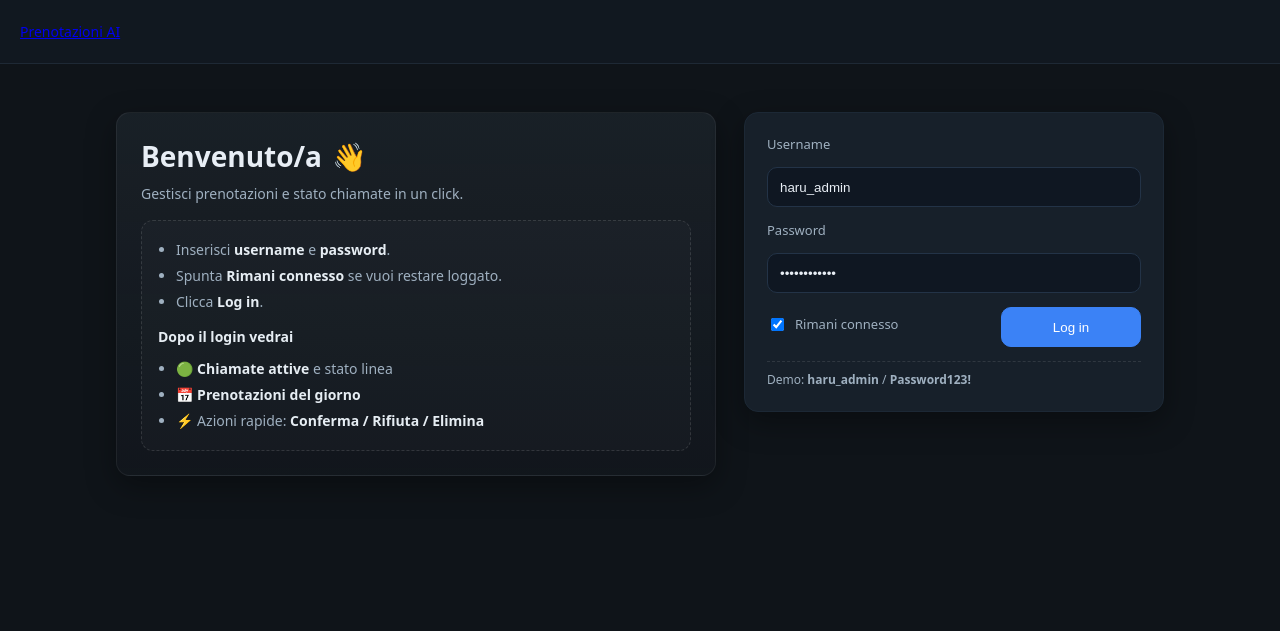
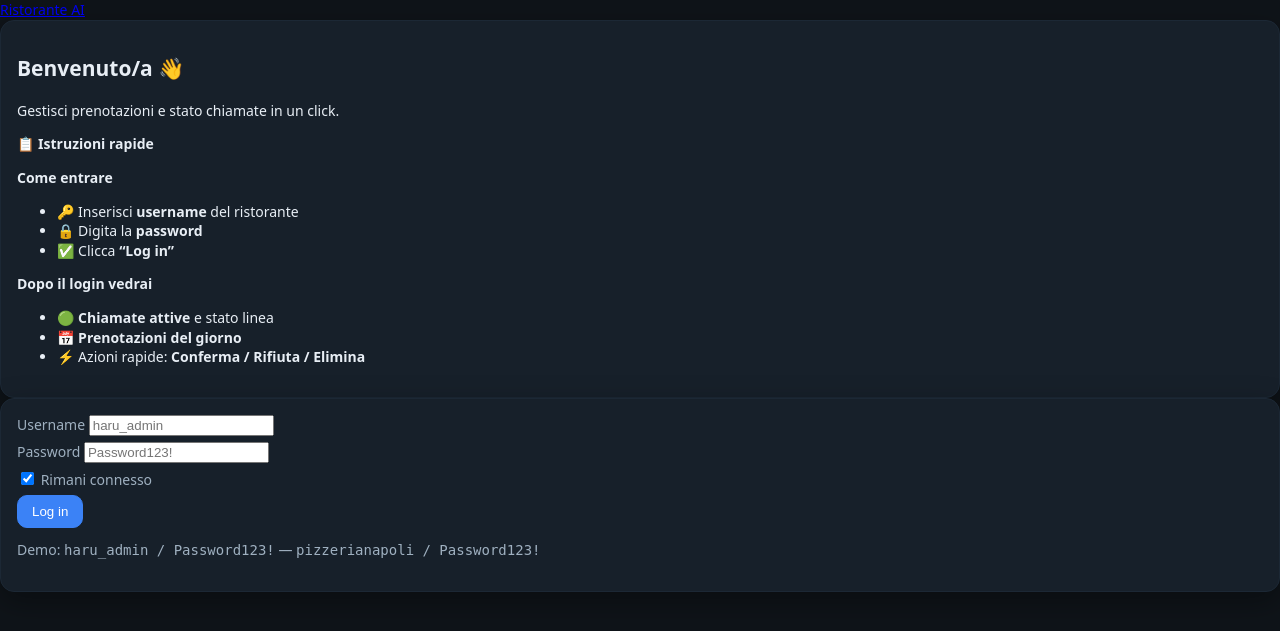
Before and after one commit to xalexyi/prenotazioni-ai, a Python web app: template templates/login.html in a window 1280 px wide. Shown: the top 631 px of the page. Run offline with Jinja, Linux system fonts and the light colour scheme; the template is opened without the code that fills it, so the values that code supplies are empty.

Commit message:
auto-deploy 2025-10-09 23:03:14

```diff
--- a/templates/base.html
+++ b/templates/base.html
@@ -1,41 +1,52 @@
 <!doctype html>
 <html lang="it">
   <head>
-  <meta charset="utf-8">
-  <title>{% block title %}Prenotazioni AI{% endblock %}</title>
+    <meta charset="utf-8" />
     <meta name="viewport" content="width=device-width, initial-scale=1" />
-  <link href="/static/css/styles.css" rel="stylesheet">
+    <title>{{ rest_name or "Ristorante AI" }}</title>
+    <link rel="stylesheet" href="{{ url_for('static', filename='css/styles.css') }}">
   </head>
   <body class="theme-dark">
-  <header class="topbar">
-    <div class="left">
-      <a class="brand" href="{{ url_for('dashboard') if current_user.is_authenticated else url_for('login_page') }}">
-        Prenotazioni AI
-      </a>
+    <header class="nav">
+      <div class="nav-left">
+        <a href="{{ url_for('login') }}" class="brand">Ristorante AI</a>
+        {% if rest_name %}<span class="muted">Area riservata · {{ rest_name }}</span>{% endif %}
       </div>
 
-    <div class="right">
+      <div class="nav-right">
         {% if current_user.is_authenticated %}
+          <a class="btn" href="{{ url_for('dashboard') }}">Dashboard</a>
+
           <div class="dropdown">
             <button class="btn">Azioni ▾</button>
             <div class="dropdown-menu">
-          <button id="btn-weekly-hours" class="dropdown-item">Orari settimanali...</button>
-          <button id="btn-special-days" class="dropdown-item">Giorni speciali...</button>
-          <button id="btn-status" class="dropdown-item">Stato &amp; riepilogo...</button>
-          <button id="btn-menu" class="dropdown-item" onclick="alert('Menù & prezzi: da implementare 🧑‍🍳')">Menù & prezzi...</button>
-          <form method="post" action="{{ url_for('logout') }}" style="margin:0;">
-            <button class="dropdown-item text-danger" type="submit">Logout</button>
-          </form>
+              <a href="#" onclick="alert('Menù & prezzi: da implementare 🛠');return false;">Menù & prezzi…</a>
             </div>
           </div>
+
+          <form method="post" action="{{ url_for('logout') }}" style="display:inline">
+            <button class="btn btn-danger">Logout</button>
+          </form>
         {% endif %}
       </div>
     </header>
 
     <main class="container">
+      {% with messages = get_flashed_messages(with_categories=true) %}
+        {% if messages %}
+          <div class="flash-wrap">
+            {% for category, msg in messages %}
+              <div class="flash {{ category }}">{{ msg }}</div>
+            {% endfor %}
+          </div>
+        {% endif %}
+      {% endwith %}
+
+      <div id="app">
         {% block body %}{% endblock %}
+      </div>
     </main>
 
-  <script src="/static/js/main.js"></script>
+    <script src="{{ url_for('static', filename='js/main.js') }}"></script>
   </body>
 </html>
--- a/templates/login.html
+++ b/templates/login.html
@@ -1,120 +1,54 @@
 {% extends "base.html" %}
-{% block title %}Accedi — Ristorante AI{% endblock %}
+{% block body %}
+<div class="login-grid">
+  <section class="card">
+    <h2>Benvenuto/a 👋</h2>
+    <p>Gestisci prenotazioni e stato chiamate in un click.</p>
 
-{% block body %}
-<style>
-  /* Stili locali solo per questa pagina, non toccano la dashboard */
-  .auth-wrap { max-width: 1080px; margin: 48px auto 0; padding: 0 16px; }
-  .auth-grid {
-    display: grid;
-    grid-template-columns: 1fr 420px;
-    gap: 28px;
-    align-items: start;
-  }
-  .auth-info.card {
-    padding: 24px 24px;
-    background: linear-gradient(180deg, rgba(39,55,63,.35) 0%, rgba(23,32,38,.25) 100%);
-    border: 1px solid rgba(255,255,255,.06);
-    border-radius: 14px;
-  }
-  .auth-info .title {
-    font-size: 28px; font-weight: 700; display:flex; align-items:center; gap:10px;
-  }
-  .auth-info .title .wave { filter: drop-shadow(0 0 0 rgba(0,0,0,0)); }
-  .hint { margin-top: 8px; color: var(--muted,#9BA7B0); }
-  .dashed {
-    margin-top: 16px; padding: 16px; border: 1px dashed rgba(255,255,255,.12);
-    border-radius: 12px; background: rgba(255,255,255,.02);
-  }
-  .auth-list { margin: 0; padding-left: 18px; line-height: 1.85; }
-  .auth-list li { color: var(--muted,#9BA7B0); }
-  .auth-list b { color: var(--fg,#E6EDF3); font-weight: 600; }
-
-  .login.card {
-    padding: 22px; border: 1px solid rgba(255,255,255,.07);
-    box-shadow: 0 6px 24px rgba(0,0,0,.28);
-    border-radius: 14px;
-  }
-  .login .field { display:flex; flex-direction:column; gap:8px; margin-bottom:14px; }
-  .login label { font-size: 13px; color: var(--muted,#96A2AC); }
-  .login input[type="text"],
-  .login input[type="password"] {
-    height: 40px; border-radius: 10px; border: 1px solid rgba(255,255,255,.08);
-    background: rgba(255,255,255,.04); color: var(--fg,#E6EDF3); padding: 0 12px;
-    outline: none;
-  }
-  .login .row { display:flex; justify-content: space-between; align-items:center; gap:12px; }
-  .login .btn-primary { height: 40px; padding: 0 18px; }
-  .remember { display:flex; align-items:center; gap:8px; color: var(--muted,#9BA7B0); }
-  .demo {
-    margin-top: 10px; font-size: 12px; color: var(--muted,#9BA7B0);
-    border-top: 1px dashed rgba(255,255,255,.1); padding-top: 10px;
-  }
-
-  @media (max-width: 980px) {
-    .auth-grid { grid-template-columns: 1fr; }
-  }
-</style>
-
-<div class="auth-wrap">
-  <div class="auth-grid">
-
-    <!-- PANNELLO INFO -->
-    <section class="auth-info card">
-      <div class="title">
-        Benvenuto/a <span class="wave">👋</span>
-      </div>
-      <div class="hint">Gestisci prenotazioni e stato chiamate in un click.</div>
-
-      <div class="dashed">
-        <ul class="auth-list">
-          <li>Inserisci <b>username</b> e <b>password</b>.</li>
-          <li>Spunta <b>Rimani connesso</b> se vuoi restare loggato.</li>
-          <li>Clicca <b>Log in</b>.</li>
-        </ul>
-        <div style="height:10px"></div>
-        <div class="auth-list" style="list-style:none; padding-left:0">
-          <div><b>Dopo il login vedrai</b></div>
-          <ul class="auth-list" style="margin-top:6px">
+    <div class="callout">
+      <b>📋 Istruzioni rapide</b>
+      <div class="cols">
+        <div>
+          <p><b>Come entrare</b></p>
+          <ul>
+            <li>🔑 Inserisci <b>username</b> del ristorante</li>
+            <li>🔒 Digita la <b>password</b></li>
+            <li>✅ Clicca <b>“Log in”</b></li>
+          </ul>
+        </div>
+        <div>
+          <p><b>Dopo il login vedrai</b></p>
+          <ul>
             <li>🟢 <b>Chiamate attive</b> e stato linea</li>
             <li>📅 <b>Prenotazioni del giorno</b></li>
             <li>⚡ Azioni rapide: <b>Conferma / Rifiuta / Elimina</b></li>
           </ul>
         </div>
       </div>
-    </section>
+    </div>
+  </section>
 
-    <!-- FORM LOGIN -->
-    <section class="login card">
-      <form method="post" action="{{ url_for('login') }}">
-        {% if error %}
-          <div class="alert error" style="margin-bottom:12px">{{ error }}</div>
-        {% endif %}
+  <section class="card form-card">
+    <form method="post" action="{{ url_for('login') }}">
+      <label>Username
+        <input name="username" autocomplete="username" placeholder="haru_admin" required />
+      </label>
 
-        <div class="field">
-          <label for="username">Username</label>
-          <input id="username" name="username" type="text" value="haru_admin" autocomplete="username" required>
-        </div>
+      <label>Password
+        <input name="password" type="password" autocomplete="current-password" placeholder="Password123!" required />
+      </label>
 
-        <div class="field">
-          <label for="password">Password</label>
-          <input id="password" name="password" type="password" value="Password123!" autocomplete="current-password" required>
-        </div>
+      <label class="checkbox">
+        <input type="checkbox" name="remember" value="1" checked />
+        Rimani connesso
+      </label>
 
-        <div class="row" style="margin: 8px 0 14px">
-          <label class="remember">
-            <input type="checkbox" name="remember" value="1" checked>
-            <span>Rimani connesso</span>
-          </label>
-          <button class="btn btn-primary" type="submit" style="min-width:140px">Log in</button>
-        </div>
+      <button class="btn btn-primary" type="submit">Log in</button>
 
-        <div class="demo">
-          Demo: <b>haru_admin</b> / <b>Password123!</b>
-        </div>
-      </form>
-    </section>
-
-  </div>
+      <p class="muted" style="margin-top:12px">
+        Demo: <code>haru_admin / Password123!</code> — <code>pizzerianapoli / Password123!</code>
+      </p>
+    </form>
+  </section>
 </div>
 {% endblock %}
```
Also changed, not shown: app.py (+112 -62 lines). Lines whose indentation alone changed are shown as unchanged.
